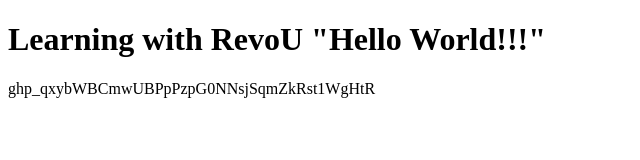
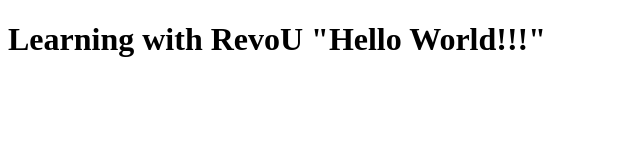
Before and after one commit to NK47GG/Learn-with-RevoU, a plain HTML site: page index.html in a window 1280 px wide. Shown: the whole page, without its empty margins (0-640 px from the left). Drawn offline with Linux system fonts and the light colour scheme.

Commit message:
Test commit

```diff
--- a/index.html
+++ b/index.html
@@ -7,6 +7,5 @@
   </head>
   <body>
     <h1>Learning with RevoU "Hello World!!!"</h1>
-    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
   </body>
 </html>
```
